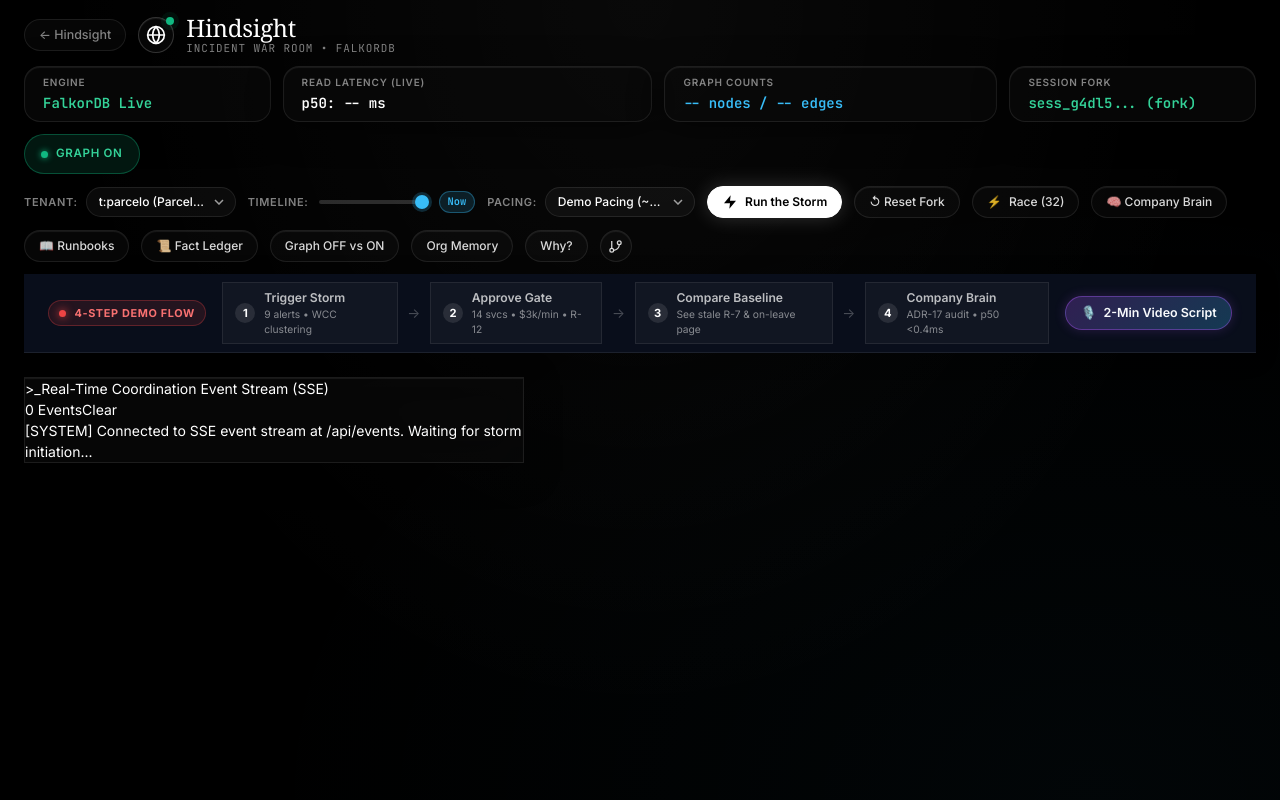
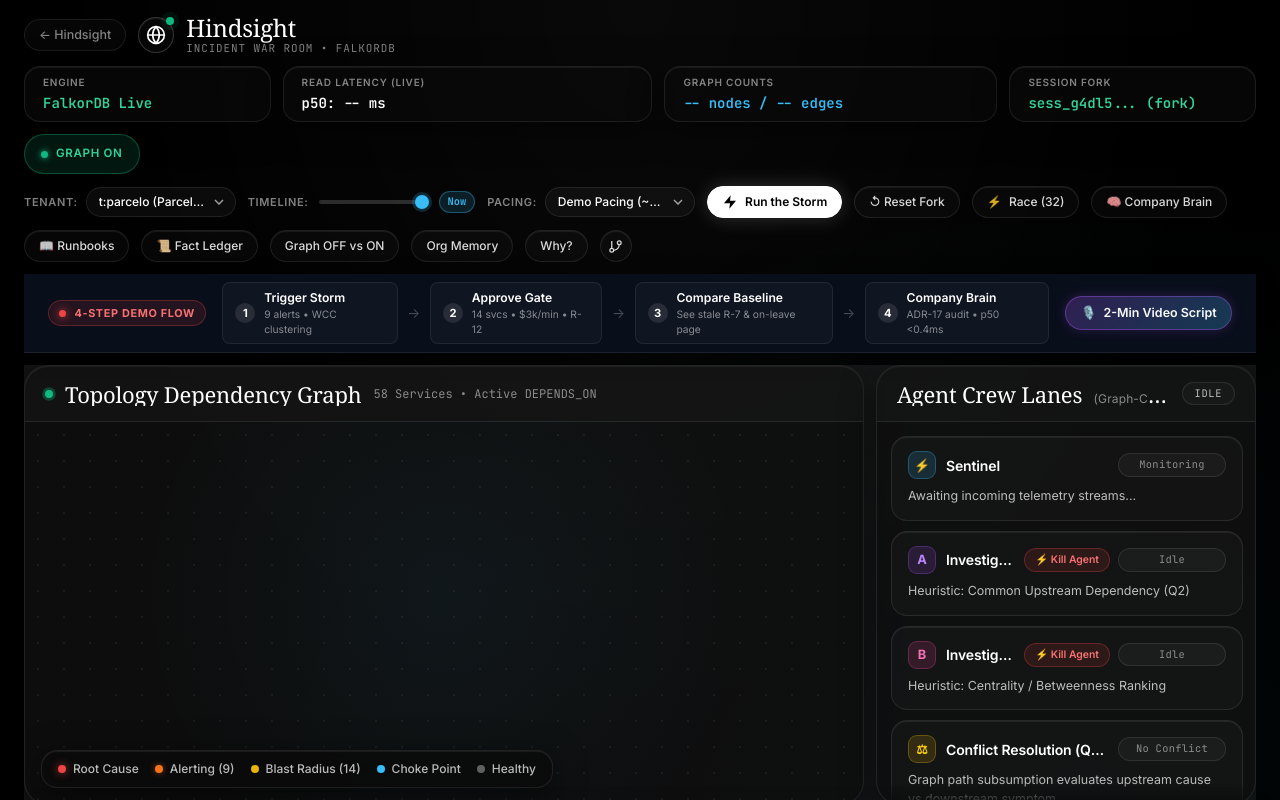
Before and after one commit to ajayg10/hindsight, a Next.js app in the folder frontend/: page /app in a window 1280 px wide. Built offline with nearby package versions, Linux system fonts and the light colour scheme; no server answers; a web font is replaced by a local one.

Commit message:
fix(ui): separate bottom terminal and why drawer styles, enable flex container sizing

```diff
--- a/frontend/src/warroom/war-room.css
+++ b/frontend/src/warroom/war-room.css
@@ -43,6 +43,13 @@
   --r-md: 1rem;
   --r-lg: 1.5rem;
   --r-pill: 9999px;
+  --radius-sm: 0.5rem;
+  --radius-md: 1rem;
+  --radius-lg: 1.5rem;
+  --radius-pill: 9999px;
+  --border-subtle: rgba(255, 255, 255, 0.08);
+  --border-glass: rgba(255, 255, 255, 0.1);
+  --text-main: #ffffff;
   --inset: inset 0 1px 1px rgba(255, 255, 255, 0.08);
   --lift: 0 8px 32px rgba(0, 0, 0, 0.5);
 
@@ -75,7 +82,7 @@
 .war-room :focus-visible { outline: 2px solid rgba(125, 211, 252, 0.8); outline-offset: 2px; }
 
 /* Desktop app shell: fill the viewport and let panels scroll internally */
-@media (min-width: 1100px) and (min-height: 760px) {
+@media (min-width: 1100px) and (min-height: 800px) {
   .war-room { height: 100dvh; overflow: hidden; }
   .war-room .war-room-container { flex: 1; min-height: 0; }
 }
@@ -684,7 +691,8 @@
   grid-template-columns: minmax(0, 1fr) clamp(380px, 28vw, 500px);
   grid-template-rows: minmax(0, 1fr);
   gap: 12px;
-  height: max(540px, 70vh);
+  flex: 1;
+  min-height: 440px;
 }
 
 .war-room .viewport-panel,
@@ -956,12 +964,111 @@
 }
 
 /* ---------------- Bottom Terminal Stream ---------------- */
-.bottom-terminal {
+.war-room .bottom-terminal {
   height: 140px;
   background: rgba(8, 12, 20, 0.95);
-  border-top: 1px solid var(--border-subtle);
+  border: 1px solid var(--line);
   display: flex;
   flex-direction: column;
+  width: 100%;
+  border-radius: var(--r-lg);
+  overflow: hidden;
+  box-shadow: var(--inset), var(--lift);
+  flex-shrink: 0;
+  z-index: 30;
+}
+
+.war-room .terminal-bar {
+  height: 32px;
+  background: rgba(15, 23, 42, 0.6);
+  border-bottom: 1px solid var(--line);
+  display: flex;
+  align-items: center;
+  justify-content: space-between;
+  padding: 0 1rem;
+  flex-shrink: 0;
+}
+
+.war-room .term-left {
+  display: flex;
+  align-items: center;
+  gap: 0.5rem;
+}
+
+.war-room .term-prompt {
+  color: var(--cyan);
+  font-weight: 700;
+  font-family: var(--wr-mono);
+}
+
+.war-room .term-title {
+  font-size: 0.72rem;
+  font-weight: 600;
+  color: var(--text-dim);
+}
+
+.war-room .term-stats {
+  display: flex;
+  align-items: center;
+  gap: 0.75rem;
+  font-size: 0.68rem;
+  color: var(--text-muted);
+  font-family: var(--wr-mono);
+}
+
+.war-room .term-clear-btn {
+  background: none;
+  border: none;
+  color: var(--text-muted);
+  cursor: pointer;
+  font-size: 0.68rem;
+  transition: color 150ms ease;
+}
+
+.war-room .term-clear-btn:hover {
+  color: #fff;
+}
+
+.war-room .terminal-feed {
+  flex: 1;
+  overflow-y: auto;
+  padding: 0.5rem 1rem;
+  font-family: var(--wr-mono);
+  font-size: 0.72rem;
+  line-height: 1.6;
+  color: #cbd5e1;
+}
+
+.war-room .feed-entry {
+  margin-bottom: 2px;
+}
+
+.war-room .feed-entry.system {
+  color: #38bdf8;
+}
+
+.war-room .feed-entry.alert {
+  color: #fb923c;
+}
+
+.war-room .feed-entry.task {
+  color: #cbd5e1;
+}
+
+.war-room .feed-entry.answer {
+  color: #34d399;
+}
+
+.war-room .feed-entry.refusal {
+  color: #f87171;
+}
+
+/* ---------------- Why Drawer (Provenance Inspector) ---------------- */
+.war-room .drawer {
+  position: fixed;
+  top: 0;
+  right: 0;
+  bottom: 0;
   width: min(500px, 100vw);
   height: 100dvh;
   background: rgba(8, 8, 8, 0.96);
@@ -969,6 +1076,9 @@
   -webkit-backdrop-filter: blur(24px);
   border-left: 1px solid var(--line-strong);
   box-shadow: -12px 0 48px rgba(0, 0, 0, 0.8);
+  display: flex;
+  flex-direction: column;
+  z-index: 100;
   transition: transform 300ms cubic-bezier(0.16, 1, 0.3, 1), box-shadow 300ms ease;
 }
 /* Closed: slide off-screen, drop the shadow and take it out of the tab order */
```
